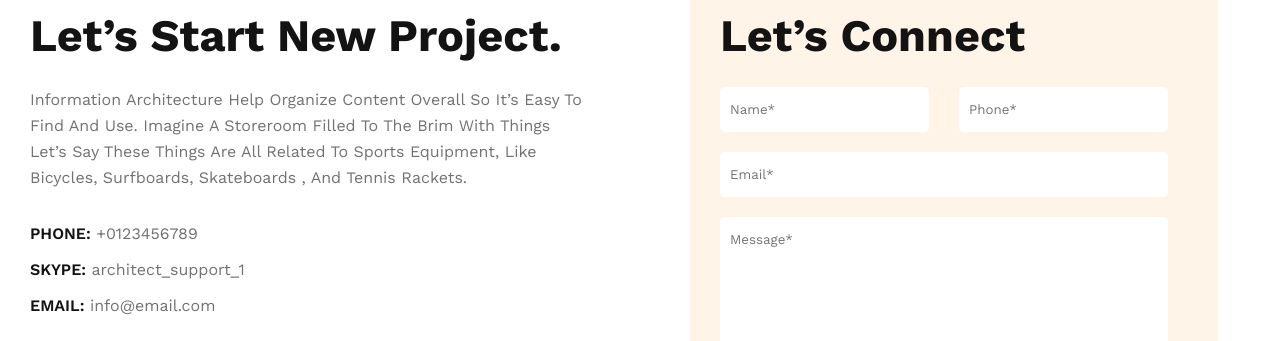
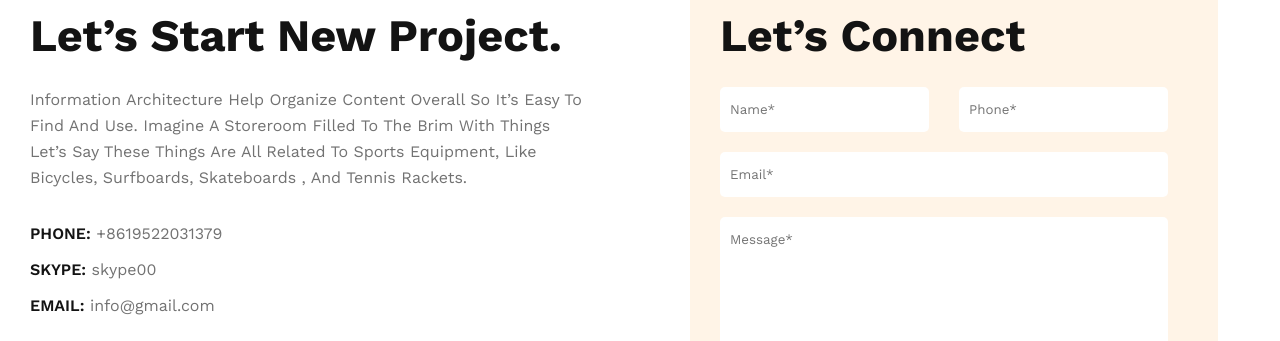
Before and after one commit to opisbin/g3-architects, a plain HTML site: page index.html in a window 1280 px wide. Shown: the part 4215-4556 px from the top of the page. Drawn offline with nearby package versions, Linux system fonts and the light colour scheme.

Commit message:
last commit

```diff
--- a/index.html
+++ b/index.html
@@ -242,9 +242,9 @@
               Like Bicycles, Surfboards, Skateboards , And Tennis Rackets.
             </p>
             <div class="social-contact">
-              <p class="paragraph"><span>PHONE:</span> +0123456789</p>
-              <p class="paragraph"><span>SKYPE:</span> architect_support_1</p>
-              <p class="paragraph"><span>EMAIL:</span> info@email.com</p>
+              <p class="paragraph"><span>PHONE:</span> +8619522031379</p>
+              <p class="paragraph"><span>SKYPE:</span> skype00</p>
+              <p class="paragraph"><span>EMAIL:</span> info@gmail.com</p>
             </div>
             <div class="social-link">
               <i class="fa-brands fa-square-facebook social-icon-1"></i>
```
